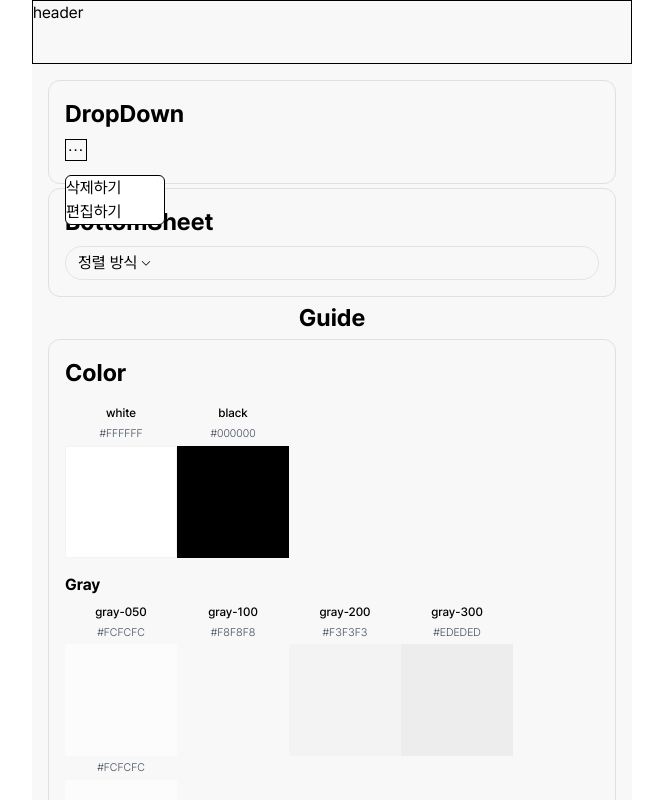
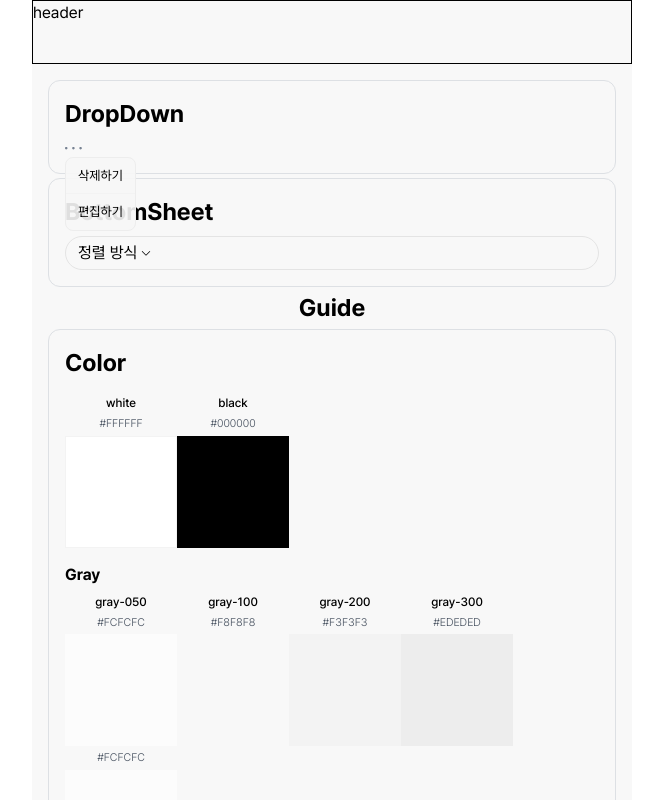
Before and after one commit to FC-DEV3-Final-Project/zoop-frontend, a Next.js app: page /test in a window 1280 px wide. Both pictures are taken after a click on the button 384 px from the left and 149 px from the top of the page. Shown: the top 800 px of the page, without its empty margins (308-971 px from the left). Built offline with nearby package versions, Linux system fonts and the light colour scheme.

Commit message:
style: 스타일 가이드 반영

```diff
--- a/src/components/Dropdown.tsx
+++ b/src/components/Dropdown.tsx
@@ -26,30 +26,35 @@ const Dropdown = ({ items, onSelect }: DropdownProps) => {
   }, []);
 
   return (
-    <div ref={dropdownRef} className="relative inline-block">
+    <div ref={dropdownRef} className="relative">
       {/* 아이콘 버튼 */}
-      <button
-        onClick={() => setOpen((prev) => !prev)}
-        className="cursor-pointer border border-black"
-      >
-        <img src="/icons/more.svg" alt="드롭다운 버튼" className="h-5 w-5" />
+      <button onClick={() => setOpen((prev) => !prev)} className="flex cursor-pointer">
+        <img src="/icons/more.svg" alt="드롭다운 버튼" className="h-[18px] w-[18px]" />
       </button>
 
       {/* 드롭다운 리스트 */}
       {open && (
-        <ul className="absolute mt-2 min-w-[100px] rounded-md border border-black bg-white">
-          {items.map((item) => (
+        <ul className="absolute rounded-lg border border-gray-300 bg-gray-100/90">
+          {items.map((item, index) => {
+            const isFirst = index === 0;
+            const isOnlyOne = items.length === 1;
+
+            return (
               <li
                 key={item.value}
                 onClick={() => {
                   onSelect(item);
-                setOpen(false); // 선택 후 닫기
+                  setOpen(false);
                 }}
-              className="cursor-pointer"
+                className={cn(
+                  "cursor-pointer px-[12px] py-[8px] text-[13px] font-normal leading-[150%] hover:text-blue-600",
+                  isFirst && !isOnlyOne && "border-grat-300 border-b",
+                )}
               >
                 {item.label}
               </li>
-          ))}
+            );
+          })}
         </ul>
       )}
     </div>
```
Also changed, not shown: public/icons/more.svg. Lines whose indentation alone changed are shown as unchanged.
